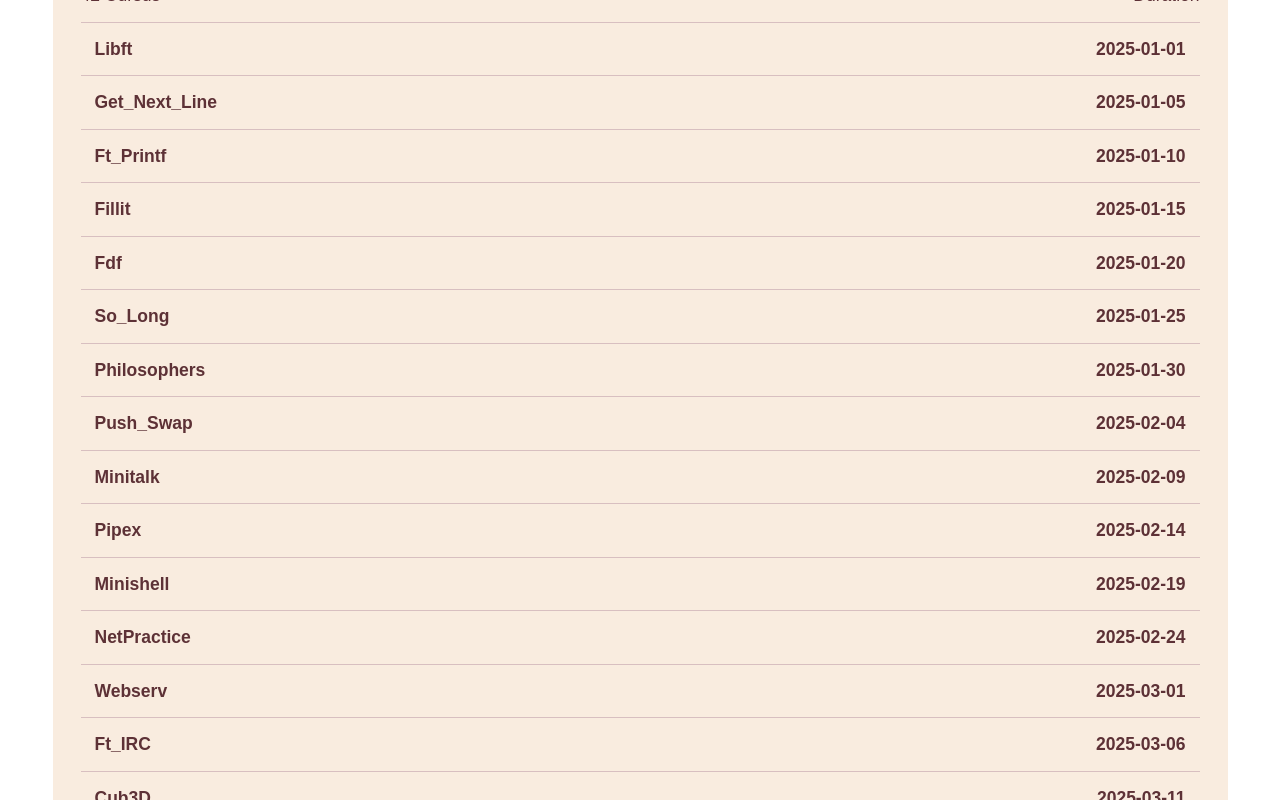
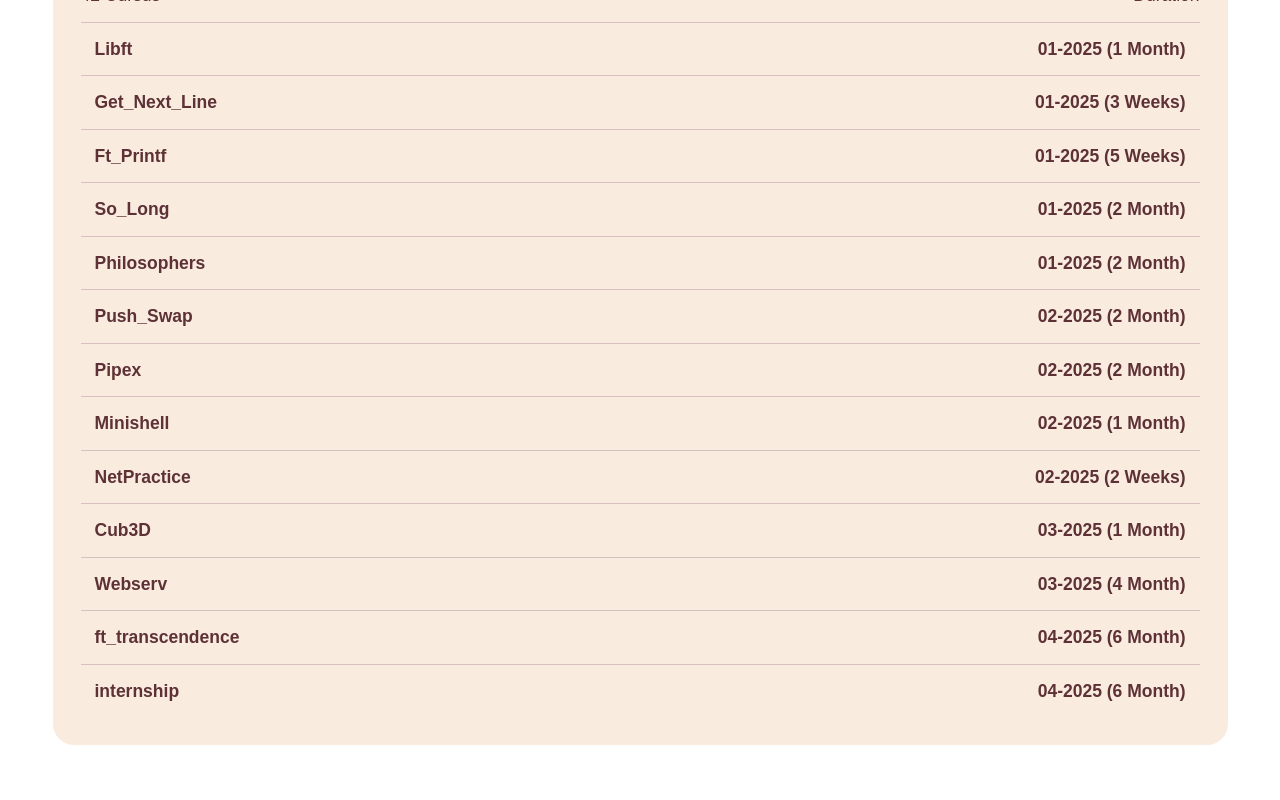
Before and after one commit to samjaabo/portfolio-v2, a Next.js app: page /test in a window 1280 px wide. Shown: the part 1080-1880 px from the top of the page. Built offline with nearby package versions, Linux system fonts and the light colour scheme; a web font is replaced by a local one.

Commit message:
more dropdown styling

```diff
--- a/src/components/futuristic/dropdown.tsx
+++ b/src/components/futuristic/dropdown.tsx
@@ -12,7 +12,7 @@ export default function Dropdown({
   children = null,
 }: DropdownProps) {
   return (
-    <div className="w-full flex flex-col border-t border-line-color-soft">
+    <div className="w-full flex flex-col border-t border-line-color-soft last:rounded-b-xl overflow-hidden">
       {/* Header */}
       <Collapsible
         trigger={
@@ -22,10 +22,10 @@ export default function Dropdown({
           </div>
         }
         transitionTime={200}
-        openedClassName="bg-white/25"
+        // openedClassName="bg-white/25"
       >
         {/* Content */}
-        <div className="p-4 bg-white/40 flex flex-col gap-2 bord border-t border-line-color-soft">
+        <div className="p-4 bg-white/40 flex flex-col gap-2 border-t border-line-color-soft ">
           {children}
         </div>
       </Collapsible>
--- a/src/components/futuristic/sections/cursus.tsx
+++ b/src/components/futuristic/sections/cursus.tsx
@@ -6,105 +6,71 @@ import { CardTopContainer, SmallCardBottomContainer } from "../svgs";
 export const dropdownTestData: DropdownProps[] = [
   {
     leftTitle: "Libft",
-    rightTitle: "2025-01-01",
+    rightTitle: "01-2025 (1 Month)",
     children: "Recreate essential C standard library functions.",
   },
   {
     leftTitle: "Get_Next_Line",
-    rightTitle: "2025-01-05",
+    rightTitle: "01-2025 (3 Weeks)",
     children: "Implement a function to read a line from a file descriptor.",
   },
   {
     leftTitle: "Ft_Printf",
-    rightTitle: "2025-01-10",
+    rightTitle: "01-2025 (5 Weeks)",
     children:
       "Develop a custom printf function supporting various format specifiers.",
   },
   {
-    leftTitle: "Fillit",
-    rightTitle: "2025-01-15",
-    children: "Solve a puzzle by arranging tetrominoes to form a square.",
-  },
-  {
-    leftTitle: "Fdf",
-    rightTitle: "2025-01-20",
-    children: "Create a 3D wireframe viewer using a 2D map.",
-  },
-  {
     leftTitle: "So_Long",
-    rightTitle: "2025-01-25",
+    rightTitle: "01-2025 (2 Month)",
     children: "Develop a simple 2D game using a grid-based map.",
   },
   {
     leftTitle: "Philosophers",
-    rightTitle: "2025-01-30",
+    rightTitle: "01-2025 (2 Month)",
     children: "Implement the dining philosophers problem using threads.",
   },
   {
     leftTitle: "Push_Swap",
-    rightTitle: "2025-02-04",
+    rightTitle: "02-2025 (2 Month)",
     children: "Sort a stack of numbers using a limited set of operations.",
   },
   {
-    leftTitle: "Minitalk",
-    rightTitle: "2025-02-09",
-    children: "Create a simple communication program using signals.",
-  },
-  {
     leftTitle: "Pipex",
-    rightTitle: "2025-02-14",
+    rightTitle: "02-2025 (2 Month)",
     children: "Implement a program that simulates the shell's pipe command.",
   },
   {
     leftTitle: "Minishell",
-    rightTitle: "2025-02-19",
+    rightTitle: "02-2025 (1 Month)",
     children: "Develop a simple Unix shell with basic functionalities.",
   },
   {
     leftTitle: "NetPractice",
-    rightTitle: "2025-02-24",
+    rightTitle: "02-2025 (2 Weeks)",
     children: "Practice networking concepts and commands.",
   },
   {
+    leftTitle: "Cub3D",
+    rightTitle: "03-2025 (1 Month)",
+    children: "Develop a 3D game engine using raycasting.",
+  },
+  {
     leftTitle: "Webserv",
-    rightTitle: "2025-03-01",
+    rightTitle: "03-2025 (4 Month)",
     children: "Implement a basic HTTP server.",
   },
   {
-    leftTitle: "Ft_IRC",
-    rightTitle: "2025-03-06",
-    children: "Create a simple IRC server.",
+    leftTitle: "ft_transcendence",
+    rightTitle: "04-2025 (6 Month)",
+    children:
+      "Develop a full-stack web application using Docker, databases, authentication, WebSockets, and game development.",
   },
   {
-    leftTitle: "Cub3D",
-    rightTitle: "2025-03-11",
-    children: "Develop a 3D game engine using raycasting.",
-  },
-  {
-    leftTitle: "RTv1",
-    rightTitle: "2025-03-16",
-    children: "Implement a basic ray tracing program.",
-  },
-  {
-    leftTitle: "RTv2",
-    rightTitle: "2025-03-21",
-    children: "Enhance the ray tracing program with additional features.",
-  },
-  {
-    leftTitle: "Webserv",
-    rightTitle: "2025-03-26",
-    children: "Implement a basic HTTP server.",
-  },
-  {
-    leftTitle: "Ft_IRC",
-    rightTitle: "2025-03-31",
-    children: "Create a simple IRC server.",
-  },
-  {
-    leftTitle: "ft_transcendence",
-    rightTitle: "2025-04-05",
+    leftTitle: "internship",
+    rightTitle: "04-2025 (6 Month)",
     children:
-      "Develop a full-stack web application using Docker, databases, authentication, WebSockets, and game development.",
+      "Apply your skills in a real-world setting through a professional internship.",
   },
 ];
 
@@ -128,11 +94,11 @@ export default function CursusSection() {
               </h1>
             </div>
           </div>
-          <div className="flex bg-soft h-fit w-full rounded-sm md:rounded-xl lg:rounded-3xl">
+          <div className="flex bg-soft h-fit w-full rounded-sm md:rounded-xl lg:rounded-3xl overflow-hidden">
             <img
               src="/cursus.webp"
               alt=""
-              className="w-full h-auto object-cover object-center "
+              className="w-full h-auto object-cover object-center"
             />
           </div>
         </div>
```
